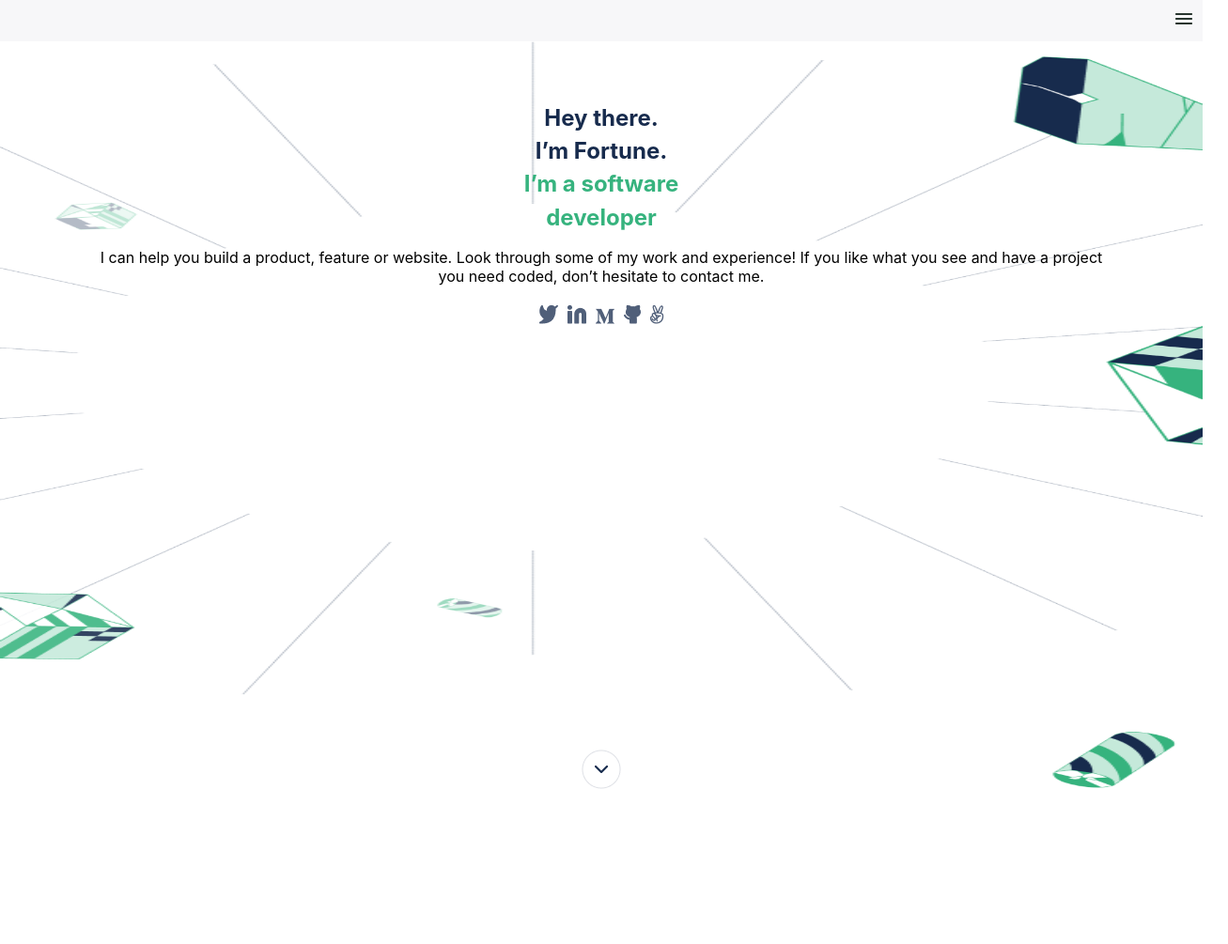
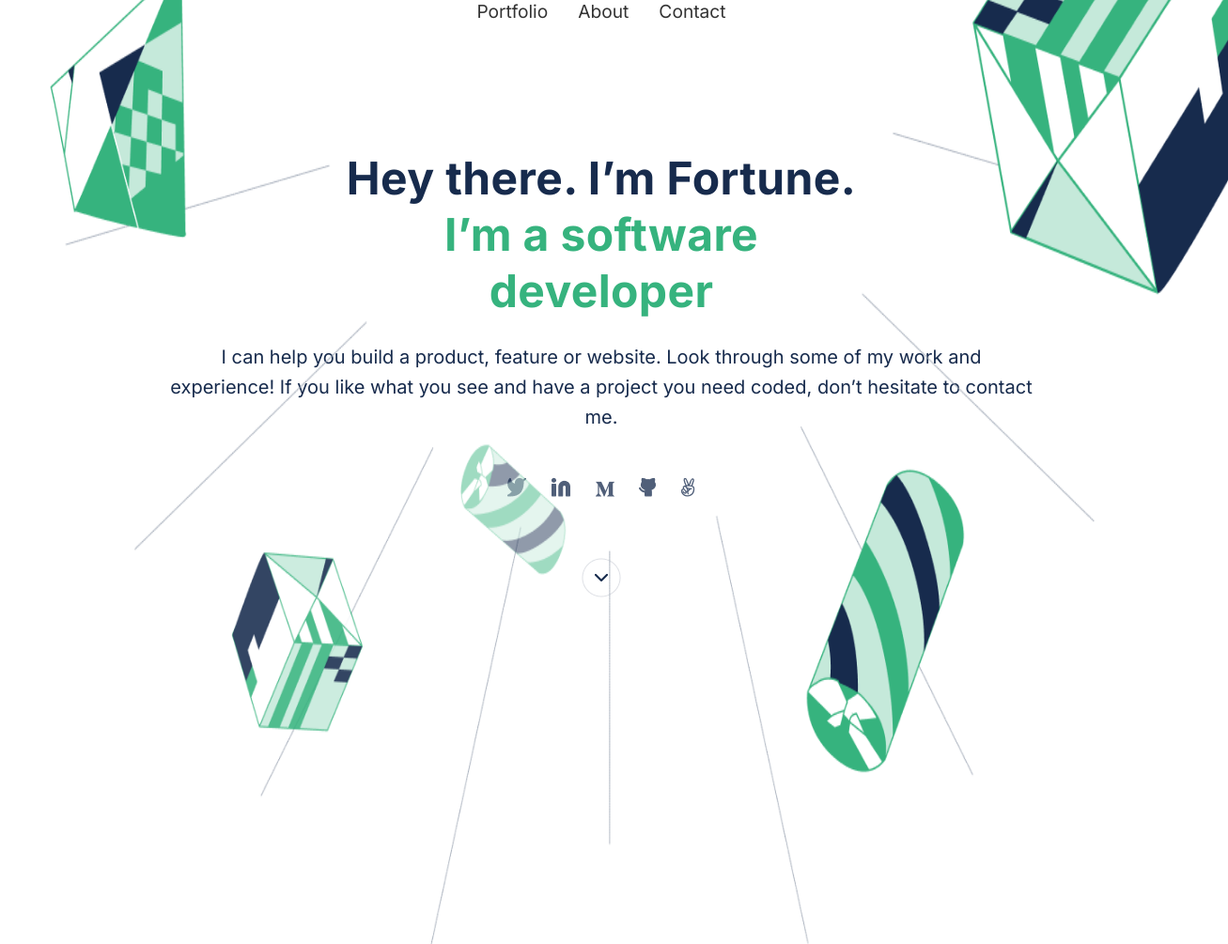
Before and after one commit to Braingenius2/Portfolio-website, a website: page index.html in a window 1280 px wide. Shown: the top 1005 px of the page at 94% size, 1307 px wide, since content can reach past the window. Before the commit the page ends 844 px from the top, so only its background shows below. Drawn offline with Linux system fonts and the light colour scheme.

Commit message:
Make site responsive for mobile and desktop

```diff
--- a/index.html
+++ b/index.html
@@ -9,10 +9,10 @@
 </head>
 <body>
     <div class="wrapper">
+        <div class="Header-illustration-desktop"></div>
         <!-- Header section -->
         <header class="toolbar">
             <nav class="flex-nav">
-
                 <ul class="nav-menu">
                     <li><a href="#">Portfolio</a></li>
                     <li><a href="#">About</a></li>
@@ -31,8 +31,7 @@
         <!-- Headline Section-->
         <section class="headline">
             <h1>
-                <span>Hey there.<br> I’m Fortune.</span>
-                <br>I’m a software <br> developer
+                <span>Hey there. I’m Fortune. <br></span> I’m a software<br> developer
             </h1>
             <p>I can help you build a product, feature or website. Look through some of my work and experience! If you like what you see and have a project you need coded, don’t hesitate to contact me.</p>
             <ul>
--- a/styles.css
+++ b/styles.css
@@ -1,3 +1,5 @@
+@import url('https://fonts.googleapis.com/css2?family=Inter:wght@400;500;600;700&family=Open+Sans:wght@300&display=swap');
+
 * {
   margin: 0;
   padding: 0;
@@ -11,6 +13,113 @@ body {
   font-style: normal;
 }
 
+/* CSS for desktop screens */
+@media only screen and (min-width: 768px) {
+  .toolbar {
+    /* margin-bottom: 160px; */
+    position: absolute;
+    width: 100vw;
+  }
+
+  .menu-icon {
+    display: none;
+  }
+
+  .nav-menu {
+    display: flex;
+    justify-content: space-around;
+    list-style-type: none;
+    gap: 2rem;
+    font-size: 1.2rem;
+  }
+
+  .flex-nav {
+    display: flex;
+    justify-content: center;
+  }
+
+  nav ul li a {
+    color: #333;
+    text-decoration: none;
+    transition: all 0.3s ease-in-out;
+  }
+
+  nav ul li a:hover {
+    color: #9b4dca;
+  }
+
+  .Header-illustration-desktop {
+    background-image: url(images/Header-llustration-desktop.png);
+    background-size: 100% 100%;
+    background-position: center;
+    background-repeat: no-repeat;
+    position: absolute;
+    width: 100vw;
+    height: 1407.45px;
+    left: 27px;
+    top: -390.55px;
+  }
+
+  .headline {
+    height: 100vh;
+    display: flex;
+    flex-direction: column;
+    justify-content: flex-start;
+    align-items: center;
+    font-family: 'Inter', sans-serif;
+    font-style: normal;
+    text-align: center;
+    font-weight: 400;
+    padding: 160px 0;
+    gap: 24px;
+  }
+
+  .headline h1 {
+    color: #36b37e;
+    width: 920px;
+    /* height: 114px; */
+    font-weight: 800;
+    font-size: 48px;
+    line-height: 125%;
+    text-align: center;
+    letter-spacing: 0.37px;
+    margin-top: 0;
+  }
+
+  .headline h1 span {
+    color: #172b4d;
+  }
+
+  .headline p {
+    width: 920px;
+    height: 96px;
+    font-weight: 400;
+    font-size: 20px;
+    line-height: 160%;
+    text-align: center;
+
+    /* Neutrals/N800 */
+    color: #172b4d;
+  }
+
+  .headline ul {
+    display: flex;
+    flex-direction: row;
+    justify-content: space-between;
+    padding: 0;
+    width: 200px;
+    height: 40px;
+    align-items: baseline;
+    margin-top: 24px;
+  }
+
+  .disabled {
+    margin-top: auto;
+  }
+}
+
+/* CSS for mobile screens */
+@media only screen and (max-width: 767px) {
   .toolbar {
     background-color: #f7f7f9;
     display: flex;
@@ -48,8 +157,6 @@ nav ul li a {
   nav ul li a:hover {
     color: #9b4dca;
   }
-
-@import url('https://fonts.googleapis.com/css2?family=Inter:wght@400;500;600;700&family=Open+Sans:wght@300&display=swap');
 
   .headline {
     background-image: url(/images/background1.png);
@@ -94,3 +201,4 @@ nav ul li a:hover {
   .disabled {
     margin-top: auto;
   }
+}
```
Lines whose indentation alone changed are shown as unchanged.
